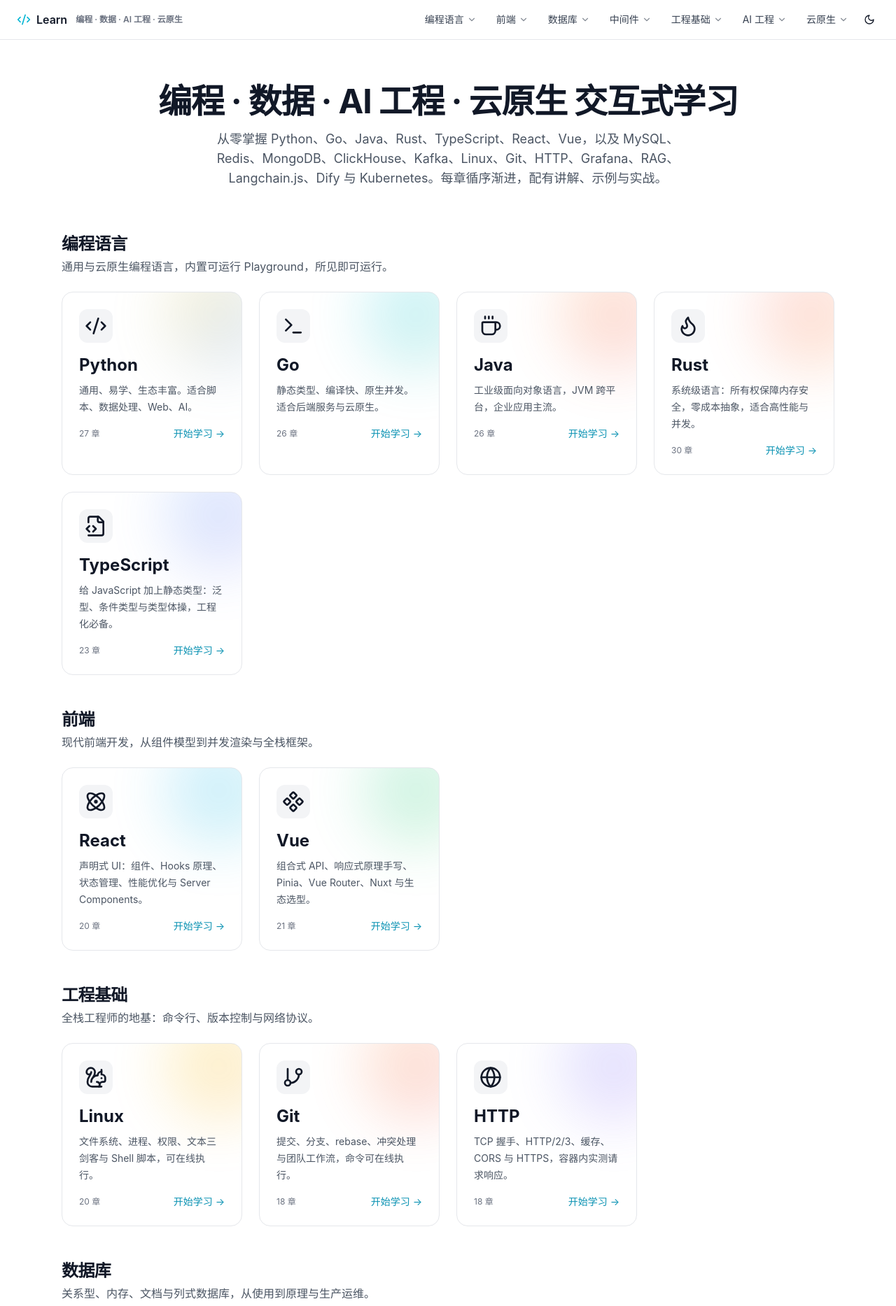
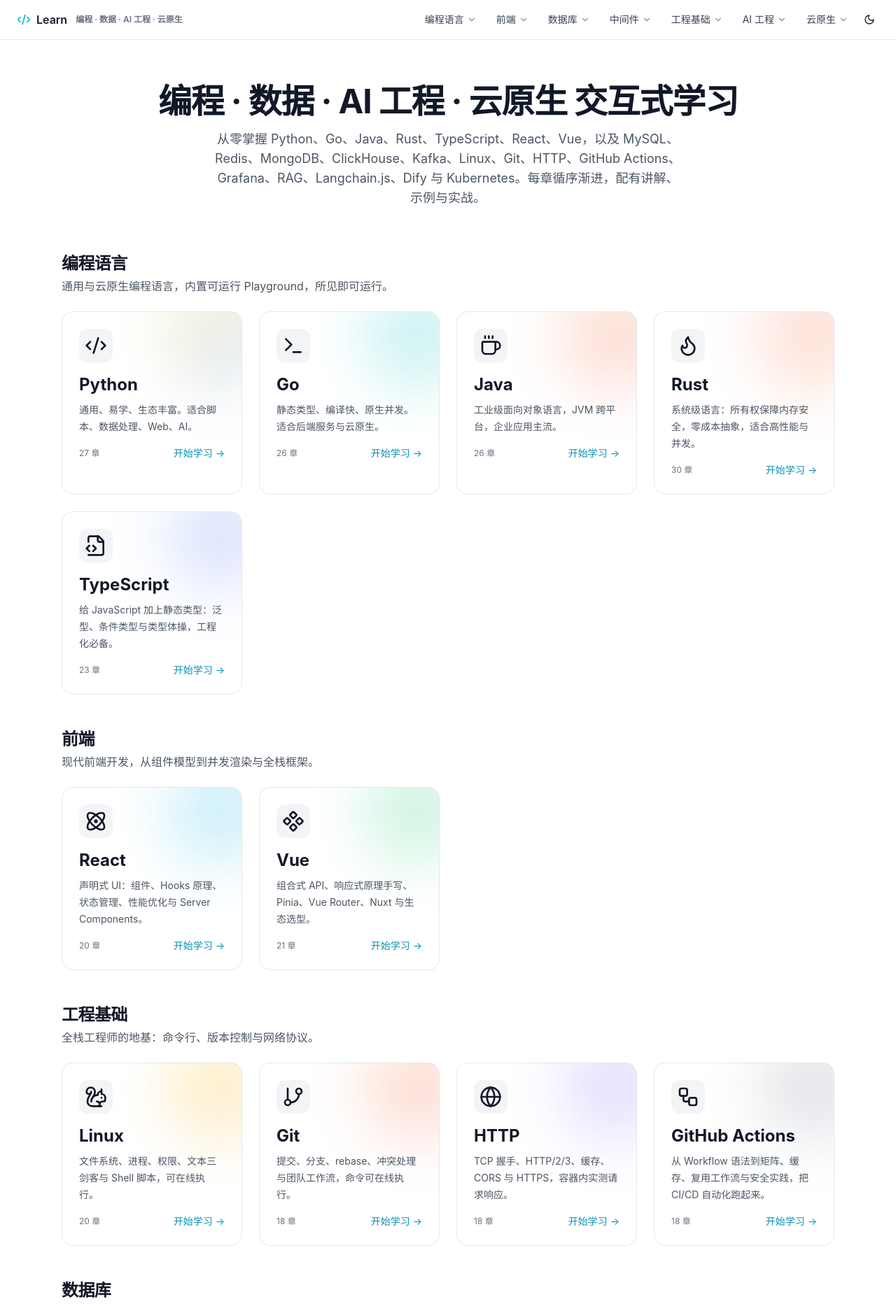
Before and after one commit to LuckySinvy/Learn, a Next.js app: page / in a window 1280 px wide. Shown: the top 1867 px of the page at 70% size. Built offline with nearby package versions, Linux system fonts and the light colour scheme.

Commit message:
feat: 在首页与导航中加入 GitHub Actions 课程入口

```diff
--- a/src/app/page.tsx
+++ b/src/app/page.tsx
@@ -2,7 +2,7 @@
 import {
   Code2, Terminal, Coffee, BarChart3, Brain, Link2, Blocks, Boxes, Flame,
   FileCode2, Database, Zap, Leaf, Gauge, Waves, Atom, Squirrel, GitBranch, Globe,
-  Component,
+  Component, Workflow,
 } from 'lucide-react';
 import { LanguageCard } from '@/components/layout/LanguageCard';
 import { getChapters } from '@/lib/content';
@@ -19,7 +19,7 @@
           编程 · 数据 · AI 工程 · 云原生 交互式学习
         </h1>
         <p className="text-lg text-gray-600 dark:text-gray-400 max-w-2xl mx-auto">
-          从零掌握 Python、Go、Java、Rust、TypeScript、React、Vue，以及 MySQL、Redis、MongoDB、ClickHouse、Kafka、Linux、Git、HTTP、Grafana、RAG、Langchain.js、Dify 与 Kubernetes。每章循序渐进，配有讲解、示例与实战。
+          从零掌握 Python、Go、Java、Rust、TypeScript、React、Vue，以及 MySQL、Redis、MongoDB、ClickHouse、Kafka、Linux、Git、HTTP、GitHub Actions、Grafana、RAG、Langchain.js、Dify 与 Kubernetes。每章循序渐进，配有讲解、示例与实战。
         </p>
       </section>
 
@@ -118,6 +118,14 @@
           icon={<Globe className="w-8 h-8" />}
           accent="from-indigo-400 to-violet-500"
           chapters={count('http')}
+        />
+        <LanguageCard
+          href="/github-actions"
+          title="GitHub Actions"
+          description="从 Workflow 语法到矩阵、缓存、复用工作流与安全实践，把 CI/CD 自动化跑起来。"
+          icon={<Workflow className="w-8 h-8" />}
+          accent="from-zinc-400 to-slate-500"
+          chapters={count('github-actions')}
         />
       </Category>
 
--- a/src/components/layout/Header.tsx
+++ b/src/components/layout/Header.tsx
@@ -10,7 +10,7 @@
   { label: '前端', items: ['react', 'vue'] },
   { label: '数据库', items: ['mysql', 'redis', 'mongodb', 'clickhouse'] },
   { label: '中间件', items: ['kafka', 'grafana', 'prometheus'] },
-  { label: '工程基础', items: ['linux', 'git', 'http'] },
+  { label: '工程基础', items: ['linux', 'git', 'http', 'github-actions'] },
   { label: 'AI 工程', items: ['rag', 'langchain', 'dify'] },
   { label: '云原生', items: ['k8s'] },
 ];
```
